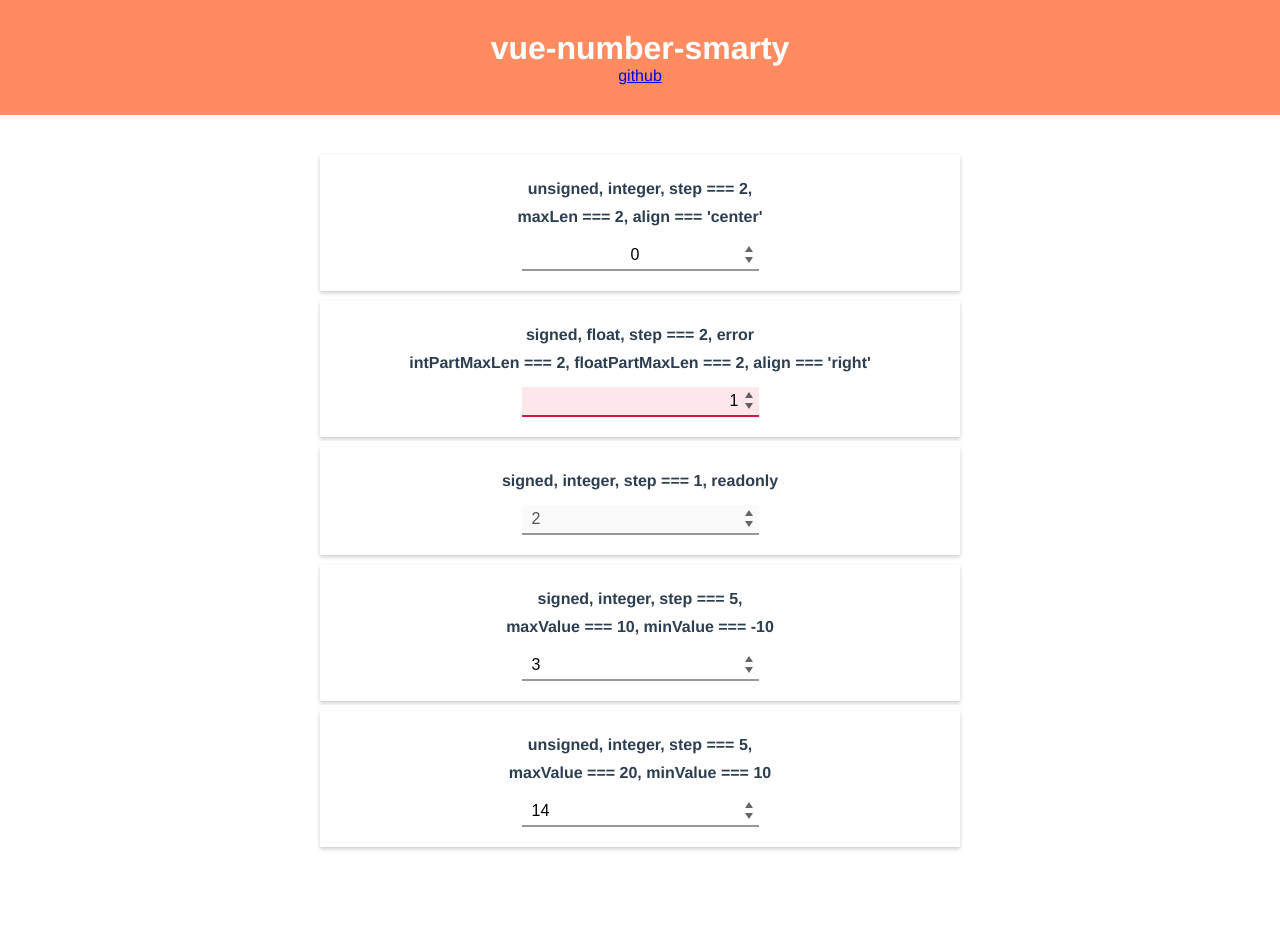
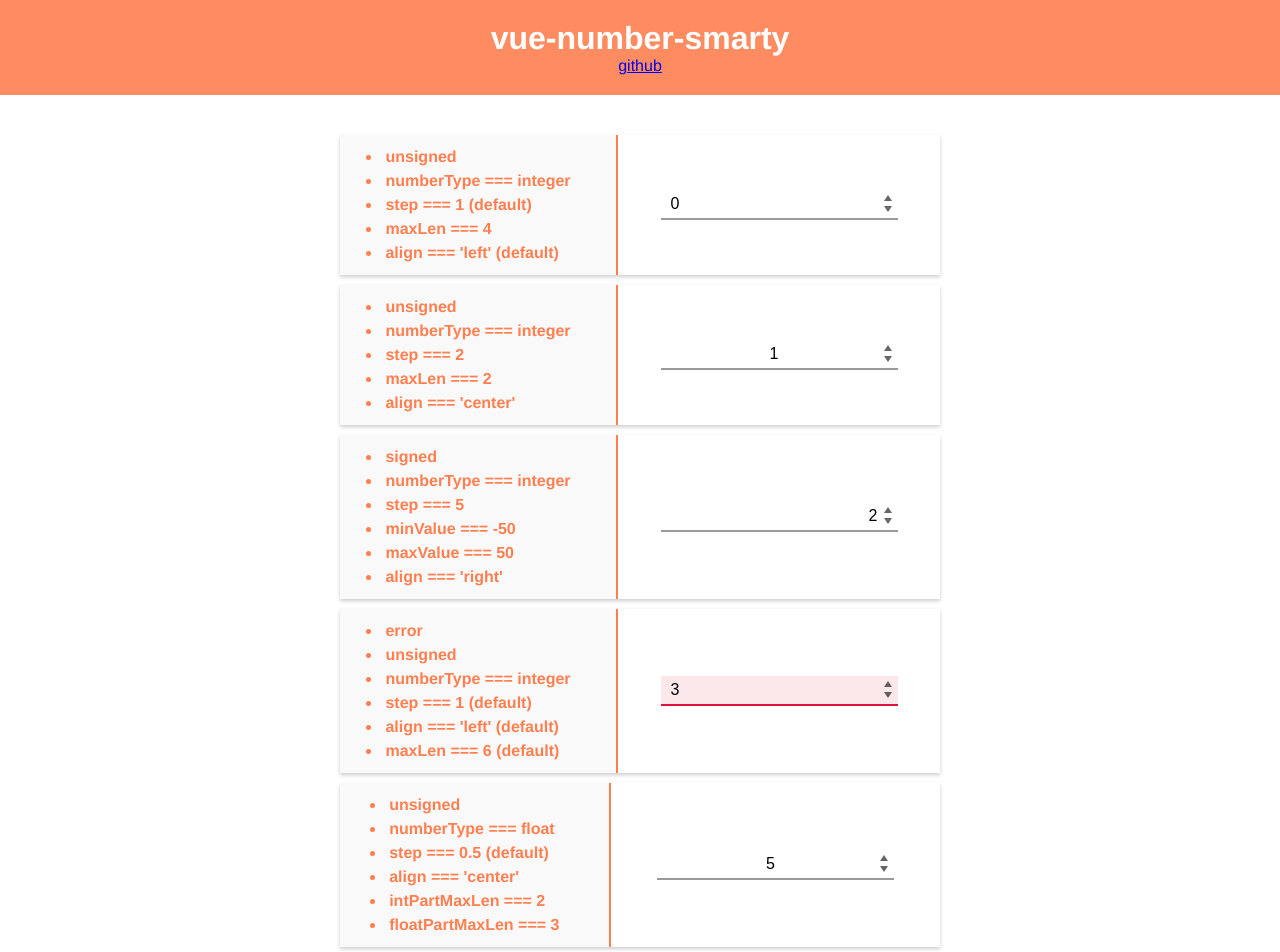
Before and after one commit to TrendingTechnology/vue-number-smarty, a Vue app: page / in a window 1280 px wide. Shown: the top 952 px of the page. Before the commit the page ends 857 px from the top, so only its background shows below. Built offline with nearby package versions, Linux system fonts and the light colour scheme.

Commit message:
readme image

```diff
--- a/src/App.vue
+++ b/src/App.vue
@@ -5,11 +5,41 @@
       <a href="https://github.com/Seokky/vue-number-smarty">github</a>
     </header>
 
-    <section>
-      <span class="input-label">unsigned, integer, step === 2,</span>
-      <span class="input-label">maxLen === 2, align === 'center'</span>
+    <section class="demo-case">
+      <div class="demo-case__half">
+        <ul class="props-list">
+          <li>unsigned</li>
+          <li>numberType === integer</li>
+          <li>step === 1 (default)</li>
+          <li>maxLen === 4</li>
+          <li>align === 'left' (default)</li>
+        </ul>
+      </div>
+      <div class="demo-case__half">
         <vue-number-input
           v-model="test0"
+          placeholder="Write some text"
+          numberType="integer"
+          unsigned
+          align="left"
+          :maxLen="4"
+        />
+      </div>
+    </section>
+
+    <section class="demo-case">
+      <div class="demo-case__half">
+        <ul class="props-list">
+          <li>unsigned</li>
+          <li>numberType === integer</li>
+          <li>step === 2</li>
+          <li>maxLen === 2</li>
+          <li>align === 'center'</li>
+        </ul>
+      </div>
+      <div class="demo-case__half">
+        <vue-number-input
+          v-model="test1"
           placeholder="Write some text"
           numberType="integer"
           unsigned
@@ -17,60 +47,118 @@
           :step="2"
           :maxLen="2"
         />
+      </div>
     </section>
 
-    <section>
-      <span class="input-label">signed, float, step === 2, error</span>
-      <span class="input-label">intPartMaxLen === 2, floatPartMaxLen === 2, align === 'right'</span>
-      <vue-number-input
-        v-model="test1"
-        placeholder="Write some text"
-        numberType="float"
-        align="right"
-        error
-        :step="2"
-        :intPartMaxLen="2"
-        :floatPartMaxLen="2"
-        :maxValue="20"
-      />
-    </section>
-
-    <section>
-      <span class="input-label">signed, integer, step === 1, readonly</span>
+    <section class="demo-case">
+      <div class="demo-case__half">
+        <ul class="props-list">
+          <li>signed</li>
+          <li>numberType === integer</li>
+          <li>step === 5</li>
+          <li>minValue === -50</li>
+          <li>maxValue === 50</li>
+          <li>align === 'right'</li>
+        </ul>
+      </div>
+      <div class="demo-case__half">
         <vue-number-input
           v-model="test2"
           placeholder="Write some text"
           numberType="integer"
-        readonly
+          signed
+          align="right"
+          :step="5"
+          :minValue="-50"
+          :maxValue="50"
         />
+      </div>
     </section>
 
-    <section>
-      <span class="input-label">signed, integer, step === 5,</span>
-      <span class="input-label">maxValue === 10, minValue === -10</span>
+    <section class="demo-case">
+      <div class="demo-case__half">
+        <ul class="props-list">
+          <li>error</li>
+          <li>unsigned</li>
+          <li>numberType === integer</li>
+          <li>step === 1 (default)</li>
+          <li>align === 'left' (default)</li>
+          <li>maxLen === 6 (default)</li>
+        </ul>
+      </div>
+      <div class="demo-case__half">
         <vue-number-input
           v-model="test3"
           placeholder="Write some text"
           numberType="integer"
-        :maxValue="10"
-        :minValue="-10"
-        :step="5"
+          unsigned
+          error
         />
+      </div>
     </section>
 
-    <section>
-      <span class="input-label">unsigned, integer, step === 5,</span>
-      <span class="input-label">maxValue === 20, minValue === 10</span>
+    <!-- <section class="demo-case">
+      <div class="demo-case__half">
+        <ul class="props-list">
+          <li>unsigned</li>
+          <li>numberType === float</li>
+          <li>step === 1 (default)</li>
+          <li>align === 'center'</li>
+          <li>maxLen === 6 (default)</li>
+        </ul>
+      </div>
+      <div class="demo-case__half">
         <vue-number-input
           v-model="test4"
           placeholder="Write some text"
-        numberType="integer"
+          numberType="float"
           unsigned
-        :maxValue="20"
-        :minValue="10"
-        :step="5"
+          align="center"
         />
+      </div>
+    </section> -->
+
+    <section class="demo-case">
+      <div class="demo-case__half">
+        <ul class="props-list">
+          <li>unsigned</li>
+          <li>numberType === float</li>
+          <li>step === 0.5 (default)</li>
+          <li>align === 'center'</li>
+          <li>intPartMaxLen === 2</li>
+          <li>floatPartMaxLen === 3</li>
+        </ul>
+      </div>
+      <div class="demo-case__half">
+        <vue-number-input
+          v-model="test5"
+          placeholder="Write some text"
+          numberType="float"
+          unsigned
+          align="center"
+          :step="0.5"
+          :intPartMaxLen="2"
+          :floatPartMaxLen="3"
+        />
+      </div>
     </section>
+
+    <section class="demo-case">
+      <div class="demo-case__half">
+        <ul class="props-list">
+          <li>readonly</li>
+        </ul>
+      </div>
+      <div class="demo-case__half">
+        <vue-number-input
+          v-model="test5"
+          placeholder="Readonly"
+          numberType="float"
+          readonly
+        />
+      </div>
+    </section>
+
   </div>
 </template>
 
@@ -83,7 +171,8 @@ export default {
       test1: '1',
       test2: '2',
       test3: '3',
-      test4: '14',
+      test4: '4',
+      test5: '5',
     };
   },
 };
@@ -103,26 +192,37 @@ body {
 header {
   background: rgba(coral, .9);
   margin-bottom: 40px;
-  padding: 30px 10px;
+  padding: 20px 10px;
   h1 {
     margin: 0;
     color: white;
   }
 }
-section {
-  display: block;
+.demo-case {
+  display: flex;
   max-width: 600px;
   margin: 0 auto;
-  padding: 20px;
   margin-bottom: 10px;
   box-shadow: 0px 2px 4px rgba(0,0,0,.2);
-  .input-label {
-    margin-top: 0;
-    display: block;
+  .demo-case__half {
+    flex-grow: 1;
+    display: flex;
+    justify-content: center;
+    align-items: center;
+    padding: 10px 5px;
+    &:first-of-type {
+      border-right: 2px solid coral;
+      background: rgba(0,0,0,.025);
+    }
+  }
+  .props-list {
+    padding: 0;
+    margin: 0;
+    text-align: left;
+    li {
+      padding: 3px;
       font-weight: bold;
-    padding: 5px 0;
-    &:last-of-type {
-      margin-bottom: 10px;
+      color: coral;
     }
   }
 }
```
Also changed, not shown: 1 other file (tests, documents, lock files or other folders). Lines whose indentation alone changed are shown as unchanged.
